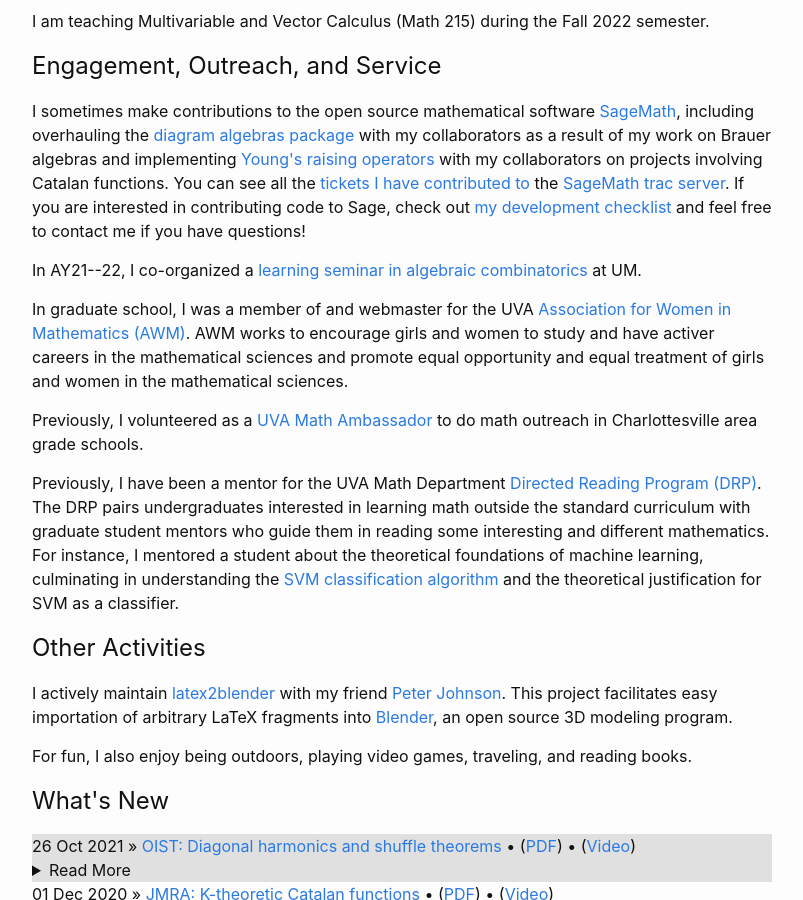
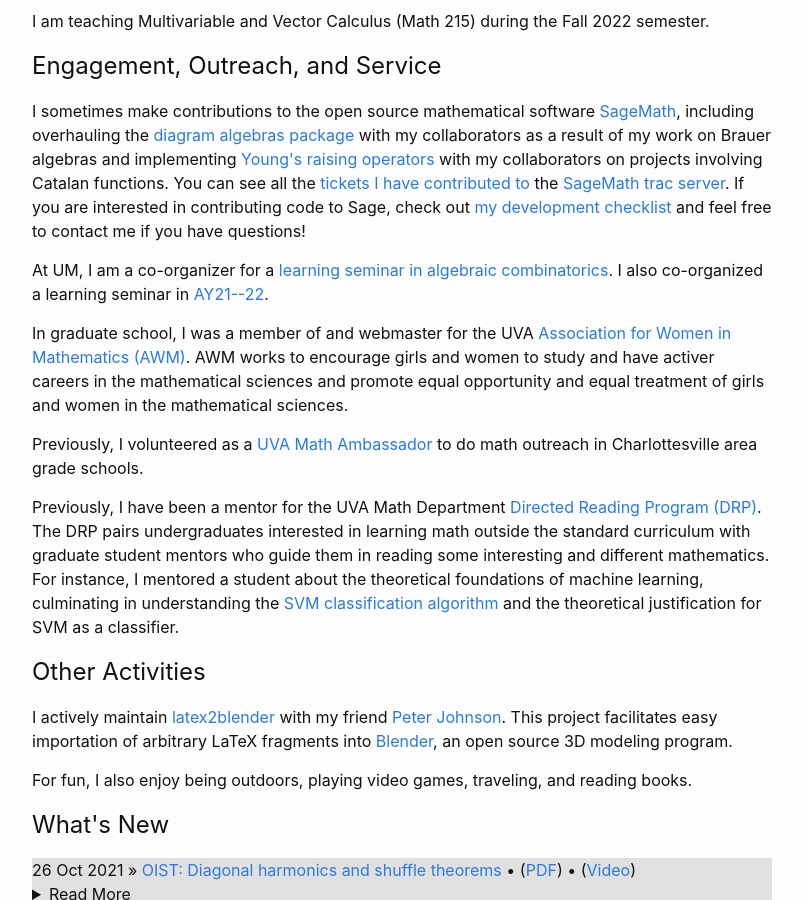
Before and after one commit to ghseeli/ghseeli.github.io, a Jekyll site: the page built from index.html, in a window 1280 px wide and 900 px high, scrolled down 1449 px. Shown: the whole window, without its empty margins (238-1041 px from the left). Built offline with Jekyll 4.4.1, drawn with Linux system fonts in a browser that asks for light colours; formulas are drawn with MathJax 3.

Commit message:
Added link to learning seminar page from homepage.

```diff
--- a/index.html
+++ b/index.html
@@ -29,7 +29,7 @@ exclude: true
 		<p>I am teaching Multivariable and Vector Calculus (Math 215) during the Fall 2022 semester.</p>
 	<h2>Engagement, Outreach, and Service</h2>
 		<p>I sometimes make contributions to the open source mathematical software <a href="https://www.sagemath.org/">SageMath</a>, including overhauling the <a href="https://doc.sagemath.org/html/en/reference/algebras/sage/combinat/diagram_algebras.html">diagram algebras package</a> with my collaborators as a result of my work on Brauer algebras and implementing <a href="https://doc.sagemath.org/html/en/reference/combinat/sage/combinat/partition_shifting_algebras.html">Young's raising operators</a> with my collaborators on projects involving Catalan functions. You can see all the <a href="https://trac.sagemath.org/search?q=ghseeli&noquickjump=1&ticket=on">tickets I have contributed to</a> the <a href="https://trac.sagemath.org/">SageMath trac server</a>. If you are interested in contributing code to Sage, check out <a href="sage/sage_checklist">my development checklist</a> and feel free to contact me if you have questions!</p>
-		<p>In AY21--22, I co-organized a <a href="https://sites.google.com/view/sunita-chepuri/learning-seminar">learning seminar in algebraic combinatorics</a> at UM. </p>
+		<p>At UM, I am a co-organizer for a <a href="https://ghseeli.github.io/seminars/learn_alco22_23.html">learning seminar in algebraic combinatorics</a>. I also co-organized a learning seminar in <a href="https://sites.google.com/view/sunita-chepuri/learning-seminar">AY21--22</a>. </p>
 
 		<p>In graduate school, I was a member of and webmaster for the UVA <a href="http://math.virginia.edu/awm/">Association for Women in Mathematics (AWM)</a>. AWM works to encourage girls and women to study and have activer careers in the mathematical sciences and promote equal opportunity and equal treatment of girls and women in the mathematical sciences.</p>
 
```
